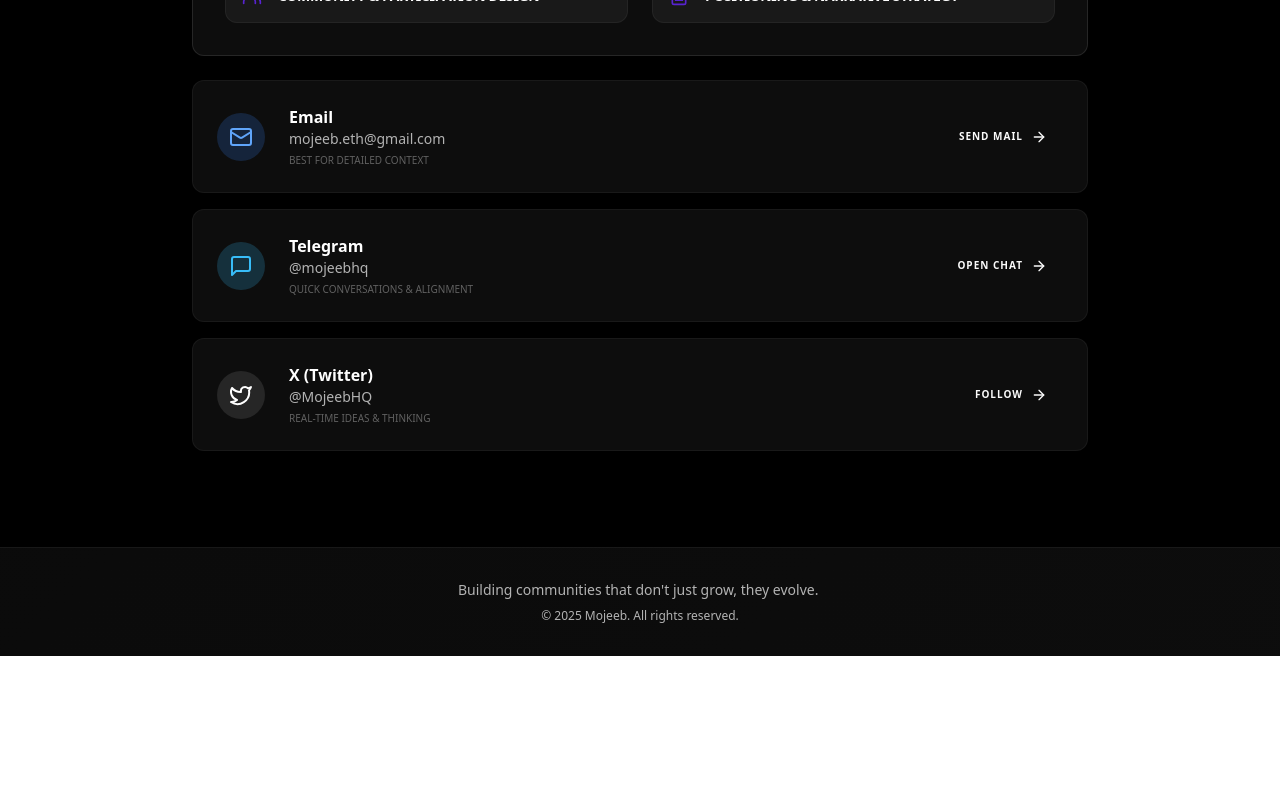
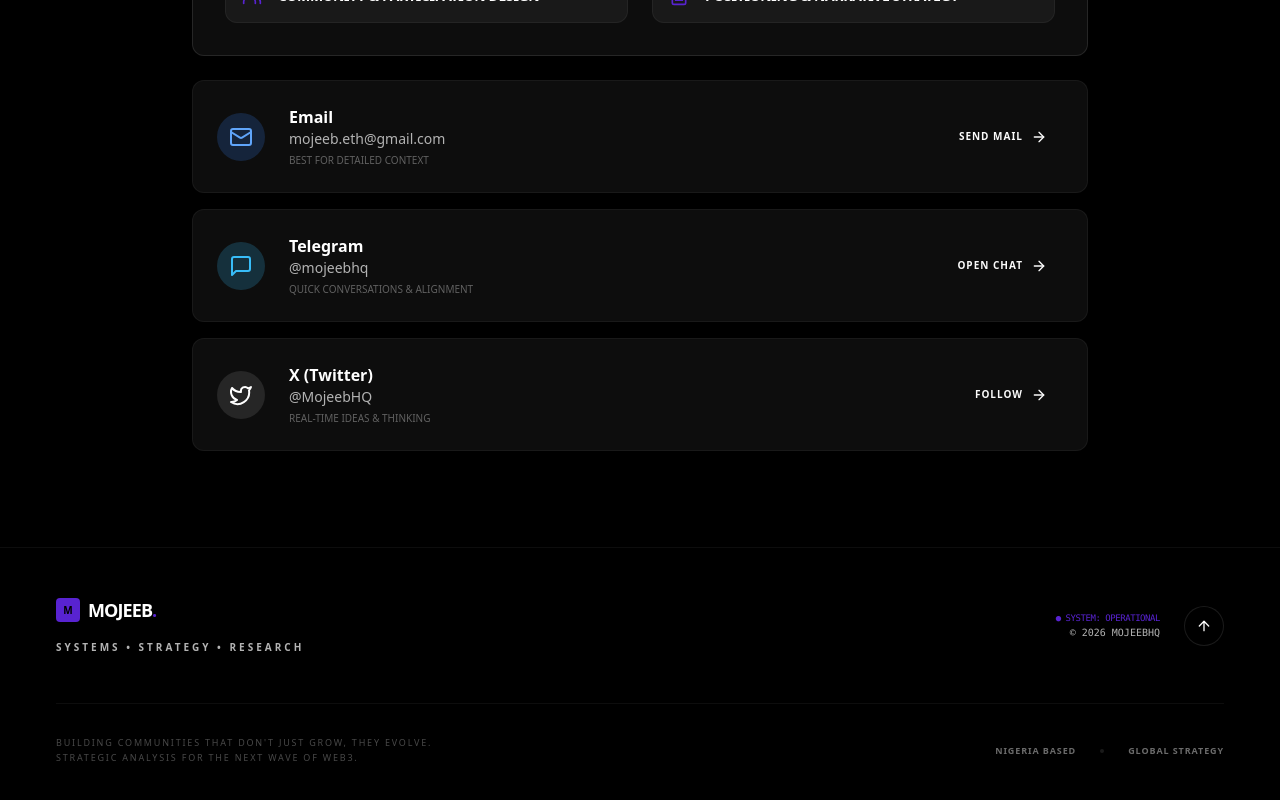
Before and after one commit to 0xmojeeb/mojeeb, a React (Vite) app: page / in a window 1280 px wide. Shown: the part 7250-8050 px from the top of the page. Before the commit the page ends 7906 px from the top, so only its background shows below. Built offline with nearby package versions, Linux system fonts and the light colour scheme.

Commit message:
Add scroll to top button and update footer layout

```diff
--- a/src/pages/Index.tsx
+++ b/src/pages/Index.tsx
@@ -6,8 +6,16 @@ import Experience from "@/components/Experience";
 import Skills from "@/components/Skills";
 import Blog from "@/components/Blog";
 import Contact from "@/components/Contact";
+import { ArrowUp } from "lucide-react";
+import { Button } from "@/components/ui/button";
+
 const Index = () => {
-  return <div className="min-h-screen">
+  const scrollToTop = () => {
+    window.scrollTo({ top: 0, behavior: "smooth" });
+  };
+
+  return (
+    <div className="min-h-screen bg-background">
       <Navigation />
 
       <main>
@@ -23,13 +31,55 @@ const Index = () => {
         <Contact />
       </main>
 
-      {/* Footer */}
-      <footer className="py-8 px-6 border-t border-border/50">
-        <div className="container mx-auto text-center">
-          <p className="text-muted-foreground text-sm">Building communities that don't just grow, they evolve. </p>
-          <p className="text-muted-foreground text-xs mt-2">© 2025 Mojeeb. All rights reserved.</p>
+      {/* STRATEGIC FOOTER */}
+      <footer className="py-12 px-6 border-t border-white/5 bg-background">
+        <div className="container mx-auto">
+          <div className="flex flex-col md:flex-row justify-between items-start md:items-center gap-8">
+
+            <div className="text-left">
+              <div className="flex items-center gap-2 mb-4">
+                <div className="w-6 h-6 bg-primary rounded flex items-center justify-center">
+                  <span className="text-black font-black text-[10px]">M</span>
+                </div>
+                <span className="text-lg font-bold tracking-tighter text-white uppercase">
+                  Mojeeb<span className="text-primary">.</span>
+                </span>
+              </div>
+              <p className="text-[10px] text-muted-foreground uppercase tracking-[0.3em] font-bold">
+                Systems • Strategy • Research
+              </p>
+            </div>
+
+            <div className="flex items-center gap-6">
+              <div className="text-left md:text-right">
+                <p className="text-[9px] text-primary font-mono uppercase tracking-tighter">● System: Operational</p>
+                <p className="text-[10px] text-muted-foreground uppercase font-mono">© 2026 MojeebHQ</p>
+              </div>
+              <Button
+                variant="outline"
+                size="icon"
+                onClick={scrollToTop}
+                className="rounded-full border-white/10 hover:border-primary hover:text-primary group"
+              >
+                <ArrowUp className="w-4 h-4 group-hover:-translate-y-1 transition-transform" />
+              </Button>
+            </div>
+          </div>
+
+          <div className="mt-12 pt-8 border-t border-white/5 flex flex-col md:flex-row justify-between gap-4">
+            <p className="text-[9px] text-muted-foreground/40 uppercase tracking-[0.2em] leading-relaxed max-w-sm text-left">
+              Building communities that don't just grow, they evolve. Strategic analysis for the next wave of Web3.
+            </p>
+            <div className="flex gap-6 items-center">
+               <span className="text-[9px] text-muted-foreground/60 uppercase tracking-widest font-bold">Nigeria Based</span>
+               <div className="w-1 h-1 rounded-full bg-white/10" />
+               <span className="text-[9px] text-muted-foreground/60 uppercase tracking-widest font-bold">Global Strategy</span>
+            </div>
+          </div>
         </div>
       </footer>
-    </div>;
+    </div>
+  );
 };
+
 export default Index;
```
